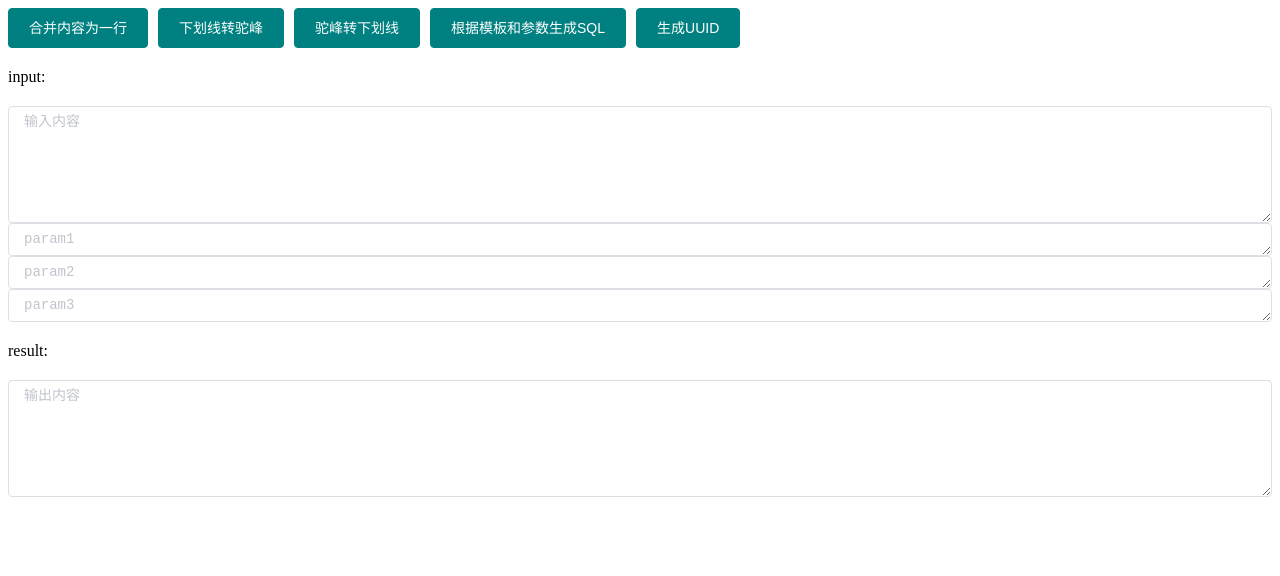
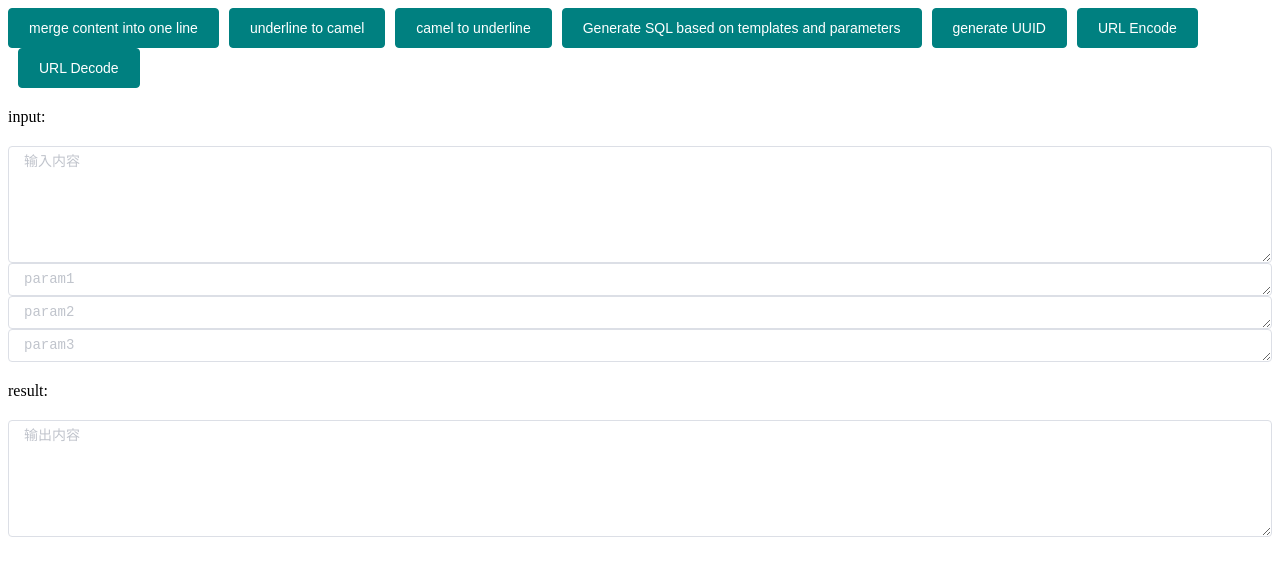
Before and after one commit to litongjava/developer-toolkit, a Vue app: page / in a window 1280 px wide. Shown: the top 576 px of the page. Built offline with nearby package versions, Linux system fonts and the light colour scheme.

Commit message:
修改路由模式为hash

```diff
--- a/src/components/ToolKits.vue
+++ b/src/components/ToolKits.vue
@@ -2,15 +2,17 @@
 <div class="app-container">
   <div>
     <el-row>
-      <el-button type="primary" @click="output = toolkit.stringMargeToOnLine(input)">合并内容为一行
+      <el-button type="primary" @click="output = toolkit.stringMargeToOnLine(input)">merge content into one line
       </el-button>
-      <el-button type="primary" @click="output=toolkit.underLineToCame(input)">下划线转驼峰
+      <el-button type="primary" @click="output=toolkit.underLineToCame(input)">underline to camel
       </el-button>
-      <el-button type="primary" @click="output=toolkit.cameToUnderline(input)">驼峰转下划线
+      <el-button type="primary" @click="output=toolkit.cameToUnderline(input)">camel to underline
       </el-button>
-      <el-button type="primary" @click="output=toolkit.generateSQL(input,param1)">根据模板和参数生成SQL
+      <el-button type="primary" @click="output=toolkit.generateSQL(input,param1)">Generate SQL based on templates and parameters
       </el-button>
-      <el-button type="primary" @click="output=toolkit.generateUUID()">生成UUID</el-button>
+      <el-button type="primary" @click="output=toolkit.generateUUID()">generate UUID</el-button>
+      <el-button type="primary" @click="output=toolkit.urlEncode(input)">URL Encode</el-button>
+      <el-button type="primary" @click="output=toolkit.urlDecode(input)">URL Decode</el-button>
     </el-row>
   </div>
 
--- a/src/router/index.js
+++ b/src/router/index.js
@@ -21,7 +21,7 @@ const routes = [
 ]
 
 const router = new VueRouter({
-  mode: 'history',
+  mode: 'hash',
   base: process.env.BASE_URL,
   routes
 })
--- a/src/utils/toolkit.js
+++ b/src/utils/toolkit.js
@@ -31,10 +31,16 @@ const toolkit = {
     }
     return generatedSQL;
   },
-  generateUUID(){
+  generateUUID() {
     return ([1e7] + -1e3 + -4e3 + -8e3 + -1e11).replace(/[018]/g, c =>
       (c ^ crypto.getRandomValues(new Uint8Array(1))[0] & 15 >> c / 4).toString(16)
     );
+  },
+  urlEncode(input) {
+    return encodeURIComponent(input);
+  },
+  urlDecode(input) {
+    return decodeURIComponent(input);
   }
 
 
```
Also changed, not shown: 2 other files (tests, documents, lock files or other folders).
